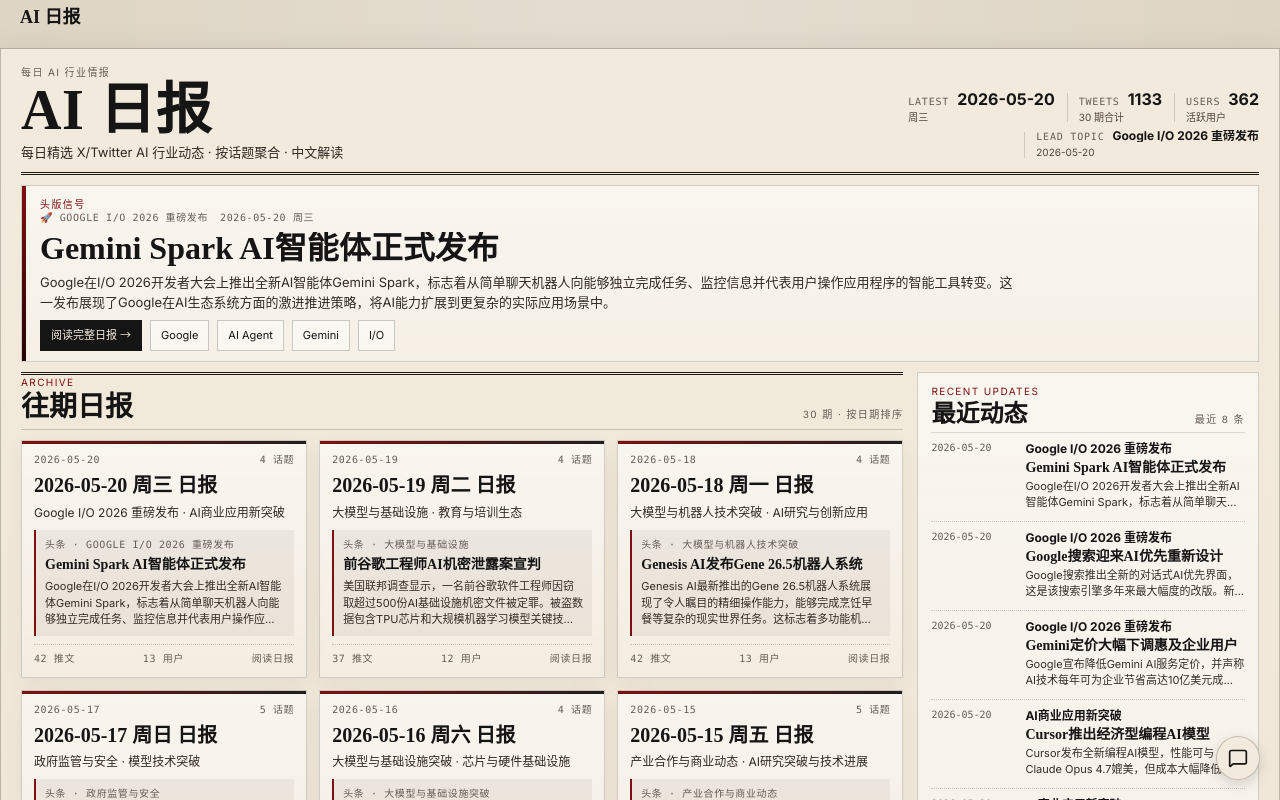
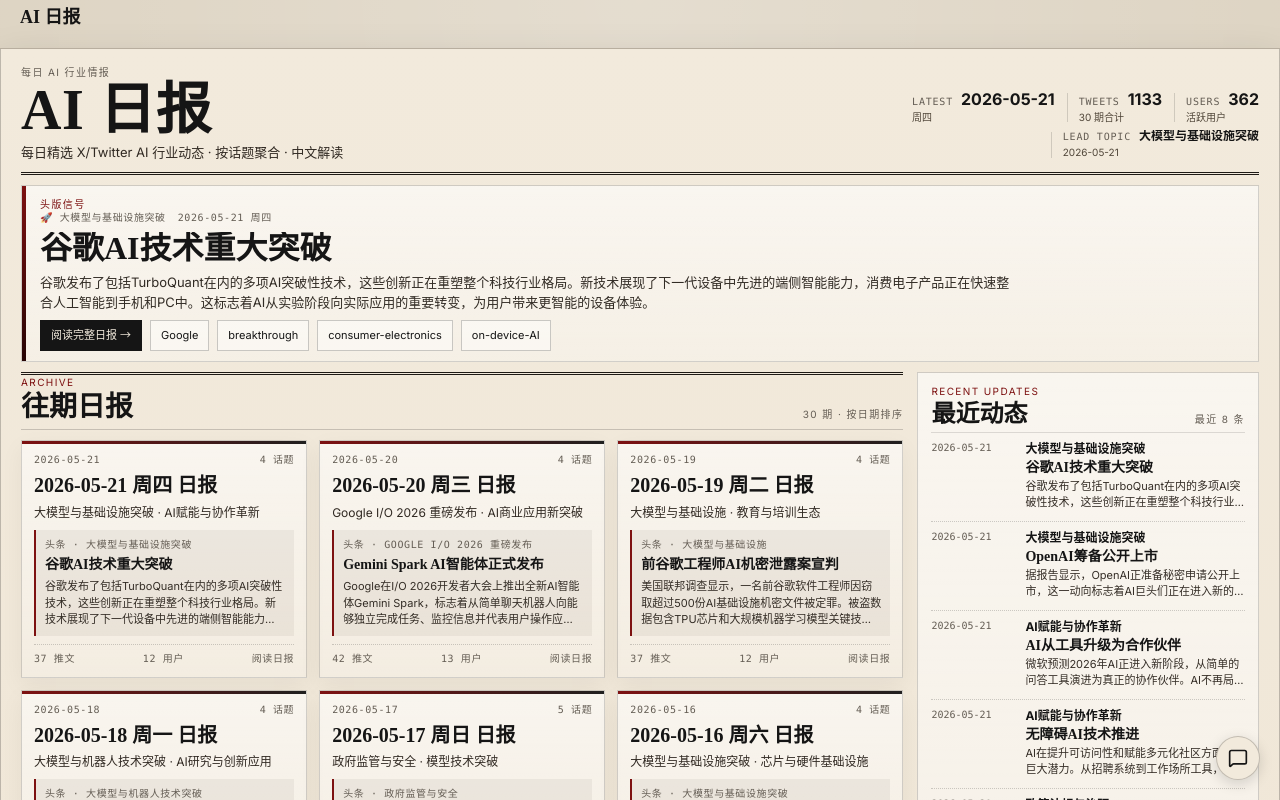
Before and after one commit to Vincentwei1021/ai-daily, a Next.js app: page / in a window 1280 px wide. Shown: the top 800 px of the page. Built offline with nearby package versions, Linux system fonts and the light colour scheme; no server answers.

Commit message:
daily: 2026-05-21

```diff
--- a/src/data/reports.ts
+++ b/src/data/reports.ts
@@ -14,6 +14,105 @@
 
 export const reports: DailyReport[] = [
   {
+    "date": "2026-05-21",
+    "weekday": "周四",
+    "timeRange": "05-20 08:30 ~ 05-21 08:30 (UTC+8)",
+    "tweetCount": 37,
+    "userCount": 12,
+    "topics": [
+      {
+        "title": "🚀 大模型与基础设施突破",
+        "items": [
+          {
+            "bold": "谷歌AI技术重大突破",
+            "detail": "谷歌发布了包括TurboQuant在内的多项AI突破性技术，这些创新正在重塑整个科技行业格局。新技术展现了下一代设备中先进的端侧智能能力，消费电子产品正在快速整合人工智能到手机和PC中。这标志着AI从实验阶段向实际应用的重要转变，为用户带来更智能的设备体验。",
+            "tags": [
+              "Google",
+              "breakthrough",
+              "consumer-electronics",
+              "on-device-AI"
+            ]
+          },
+          {
+            "bold": "OpenAI筹备公开上市",
+            "detail": "据报告显示，OpenAI正准备秘密申请公开上市，这一动向标志着AI巨头们正在进入新的发展阶段。随着大量资金涌入AI公司建设更强大的技术，主要AI企业正逐步接近成为公开交易公司。这一趋势引发了投资者对AI行业商业化进程和投资回报的广泛关注。",
+            "tags": [
+              "OpenAI",
+              "IPO",
+              "investment",
+              "AI-giants"
+            ]
+          }
+        ]
+      },
+      {
+        "title": "🤝 AI赋能与协作革新",
+        "items": [
+          {
+            "bold": "AI从工具升级为合作伙伴",
+            "detail": "微软预测2026年AI正进入新阶段，从简单的问答工具演进为真正的协作伙伴。AI不再局限于回答问题，而是与人类协作并放大专业知识。这种转变在医疗、创作和问题解决等领域表现尤为明显，AI正在帮助缩小医疗服务差距，展现出从辅助工具向智能伙伴的重要转型。",
+            "tags": [
+              "Microsoft",
+              "AI-collaboration",
+              "healthcare",
+              "partnership"
+            ]
+          },
+          {
+            "bold": "无障碍AI技术推进",
+            "detail": "AI在提升可访问性和赋能多元化社区方面展现巨大潜力。从招聘系统到工作场所工具，AI正在重塑数字体验，为残障人士和不同群体创造更包容的技术环境。这一发展趋势强调了负责任实施AI技术的重要性，确保技术进步能够惠及所有用户群体。",
+            "tags": [
+              "accessibility",
+              "inclusive-tech",
+              "diversity",
+              "responsible-AI"
+            ]
+          }
+        ]
+      },
+      {
+        "title": "🏛️ 政策法规与治理",
+        "items": [
+          {
+            "bold": "AI法律纠纷迎来关键年",
+            "detail": "2026年被视为AI法律框架的关键年份，多起重要案件将进入审判阶段。其中包括一起青少年自杀案件的家属将对OpenAI提起诉讼，预计将在11月开庭。同时，特朗普总统12月发布的行政令进一步复杂化了法律环境，预计将出现各个方向的大量诉讼案件。",
+            "tags": [
+              "legal-cases",
+              "OpenAI",
+              "regulation",
+              "Trump-policy"
+            ]
+          }
+        ]
+      },
+      {
+        "title": "🎓 学术研究与产业应用",
+        "items": [
+          {
+            "bold": "AI工作未来国际会议",
+            "detail": "沃顿商学院举办的AI与工作未来会议进入第二天议程，汇聚全球专家探讨AI对劳动力市场的深远影响。会议包括并行会议讨论、沃顿/盖茨创新马拉松经验分享等环节，为学术界和产业界搭建了重要的交流平台，推动AI技术在职场应用的深度研究。",
+            "tags": [
+              "Wharton",
+              "future-of-work",
+              "academic-conference",
+              "workforce"
+            ]
+          },
+          {
+            "bold": "下一代AI机器学习大会",
+            "detail": "第二届下一代AI与机器学习国际会议将于11月在波士顿举行，目前正在征集论文摘要。这一盛会汇集全球创新思想家，聚焦数据革命、技术突破和未来智能发展。会议将展示最新的AI研究成果和技术应用，为推动AI领域的创新发展提供重要平台。",
+            "tags": [
+              "Boston-conference",
+              "machine-learning",
+              "research",
+              "innovation"
+            ]
+          }
+        ]
+      }
+    ]
+  },
+  {
     "date": "2026-05-20",
     "weekday": "周三",
     "timeRange": "05-19 08:30 ~ 05-20 08:30 (UTC+8)",
@@ -3115,115 +3214,6 @@
               "generative-ai",
               "digital-transformation",
               "research"
-            ]
-          }
-        ]
-      }
-    ]
-  },
-  {
-    "date": "2026-04-21",
-    "weekday": "周二",
-    "timeRange": "04-20 08:30 ~ 04-21 08:30 (UTC+8)",
-    "tweetCount": 37,
-    "userCount": 12,
-    "topics": [
-      {
-        "title": "🤖 AI智能体与开发工具",
-        "items": [
-          {
-            "bold": "OpenAI发布新一代Agents SDK",
-            "detail": "OpenAI正式推出下一代智能体开发工具包，核心亮点是引入了\"模型原生框架\"和\"原生沙盒执行环境\"。新SDK允许AI模型直接操作文件、执行代码并跟踪长期任务，大幅提升开发者构建和管理自主AI智能体的效率。该更新标志着AI智能体开发进入新阶段，为企业级应用奠定了更坚实的技术基础。",
-            "tags": [
-              "OpenAI",
-              "SDK",
-              "Agents",
-              "Developer-Tools"
-            ]
-          },
-          {
-            "bold": "身份安全迎来AI时代变革",
-            "detail": "Okta政府身份峰会聚焦AI时代的身份安全管理，强调身份不再仅是控制点，而是任务韧性的新前沿。随着AI劳动力规模化部署，如何管理AI员工、确保云到边缘的身份安全成为关键议题。此次峰会展示了身份安全如何为AI时代量身定制，为政府和企业提供了全新的安全管理框架。",
-            "tags": [
-              "Identity-Security",
-              "AI-Workforce",
-              "Government",
-              "Cloud-Security"
-            ]
-          }
-        ]
-      },
-      {
-        "title": "🏭 工业AI与基础设施",
-        "items": [
-          {
-            "bold": "NVIDIA展示工业AI制造解决方案",
-            "detail": "在德国汉诺威工业博览会2026上，NVIDIA重点展示了面向制造业的最新工业AI技术。公司推出的物理AI解决方案旨在革命性地改造传统制造流程，通过智能化系统提升生产效率和质量控制。这一举措体现了AI技术从概念验证向实际工业应用的重要转变。",
-            "tags": [
-              "NVIDIA",
-              "Industrial-AI",
-              "Manufacturing",
-              "Physical-AI"
-            ]
-          },
-          {
-            "bold": "台积电AI芯片需求激增",
-            "detail": "台积电将2026年营收增长预期上调至超过30%，远超此前预估的25%，主要得益于AI相关芯片需求的\"极其强劲\"增长。CEO魏哲家在回应马斯克Terafab项目时强调，建设晶圆厂需要2-3年，产能爬升还需1-2年时间。这反映了AI基础设施建设的巨大市场需求和供应链挑战。",
-            "tags": [
-              "TSMC",
-              "AI-Chips",
-              "Revenue-Growth",
-              "Infrastructure"
-            ]
-          }
-        ]
-      },
-      {
-        "title": "💼 AI驱动的就业变化",
-        "items": [
-          {
-            "bold": "科技巨头AI转型引发裁员潮",
-            "detail": "2026年科技行业裁员人数已超过7.3万人，Meta、Oracle等巨头纷纷因AI驱动的业务重组而削减员工。业内人士表示，这主要是适应性调整，公司正在重塑技能结构和工作方式，为未来发展做准备。此轮裁员反映了AI技术对传统岗位的冲击和企业组织架构的深度变革。",
-            "tags": [
-              "Tech-Layoffs",
-              "AI-Transformation",
-              "Workforce",
-              "Meta"
-            ]
-          },
-          {
-            "bold": "爱奇艺预测AI将主导内容创作",
-            "detail": "中国流媒体巨头爱奇艺预计，未来五年内AI将创造大部分节目内容。公司高管称这是\"十年一遇\"的机遇，必须顺势而为。这一预测与好莱坞正在经历的AI辩论和大规模裁员相呼应，凸显了AI技术对创意产业的深远影响和行业重塑的紧迫性。",
-            "tags": [
-              "Content-Creation",
-              "AI-Generated",
-              "Streaming",
-              "Entertainment"
-            ]
-          }
-        ]
-      },
-      {
-        "title": "🌍 AI监管与政策动向",
-        "items": [
-          {
-            "bold": "西门子警告欧盟AI监管过度",
-            "detail": "德国工业巨头西门子警告欧盟，过度的AI监管红带可能导致欧洲在AI竞赛中落后。公司认为额外的监管可能带来不必要的官僚主义，加深技术依赖性。西门子呼吁欧盟更好地支持AI技术的部署应用，在监管和创新之间找到平衡点，避免因过度监管而错失AI发展机遇。",
-            "tags": [
-              "EU-Regulation",
-              "Siemens",
-              "AI-Policy",
-              "Innovation"
-            ]
-          },
-          {
-            "bold": "亚洲监管机构加强AI安全",
-            "detail": "面对AI技术快速发展带来的安全挑战，亚洲各国监管机构正在加强相关安全措施。监管重点集中在AI系统的可靠性、数据保护和算法透明度等方面。这一趋势反映了亚洲地区对AI技术风险管控的重视，以及在促进创新与确保安全之间寻求适当平衡的努力。",
-            "tags": [
-              "Asia-Regulation",
-              "AI-Security",
-              "Risk-Management",
-              "Policy"
             ]
           }
         ]
```
